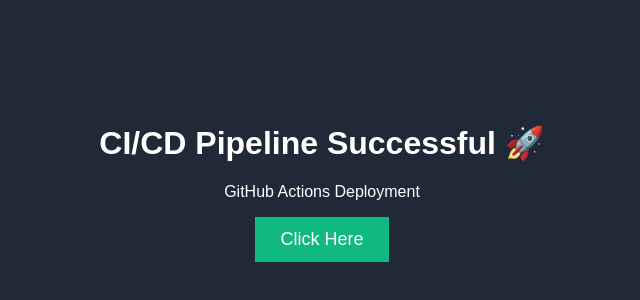
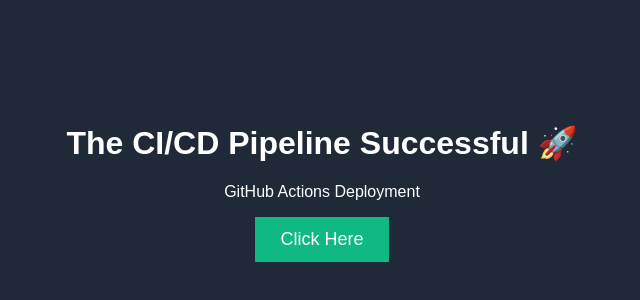
Before and after one commit to Anusha16-GitH/ci-cd-pipeline1, a plain HTML site: page index.html in a window 1280 px wide. Shown: the part 226-526 px from the top of the page, without its empty margins (318-958 px from the left). Drawn offline with Linux system fonts and the light colour scheme.

Commit message:
Update index.html

```diff
--- a/index.html
+++ b/index.html
@@ -9,7 +9,7 @@
 
 <div class="container">
 
-<h1>CI/CD Pipeline Successful 🚀</h1>
+<h1>The CI/CD Pipeline Successful 🚀</h1>
 
 <p>GitHub Actions Deployment</p>
 
```
